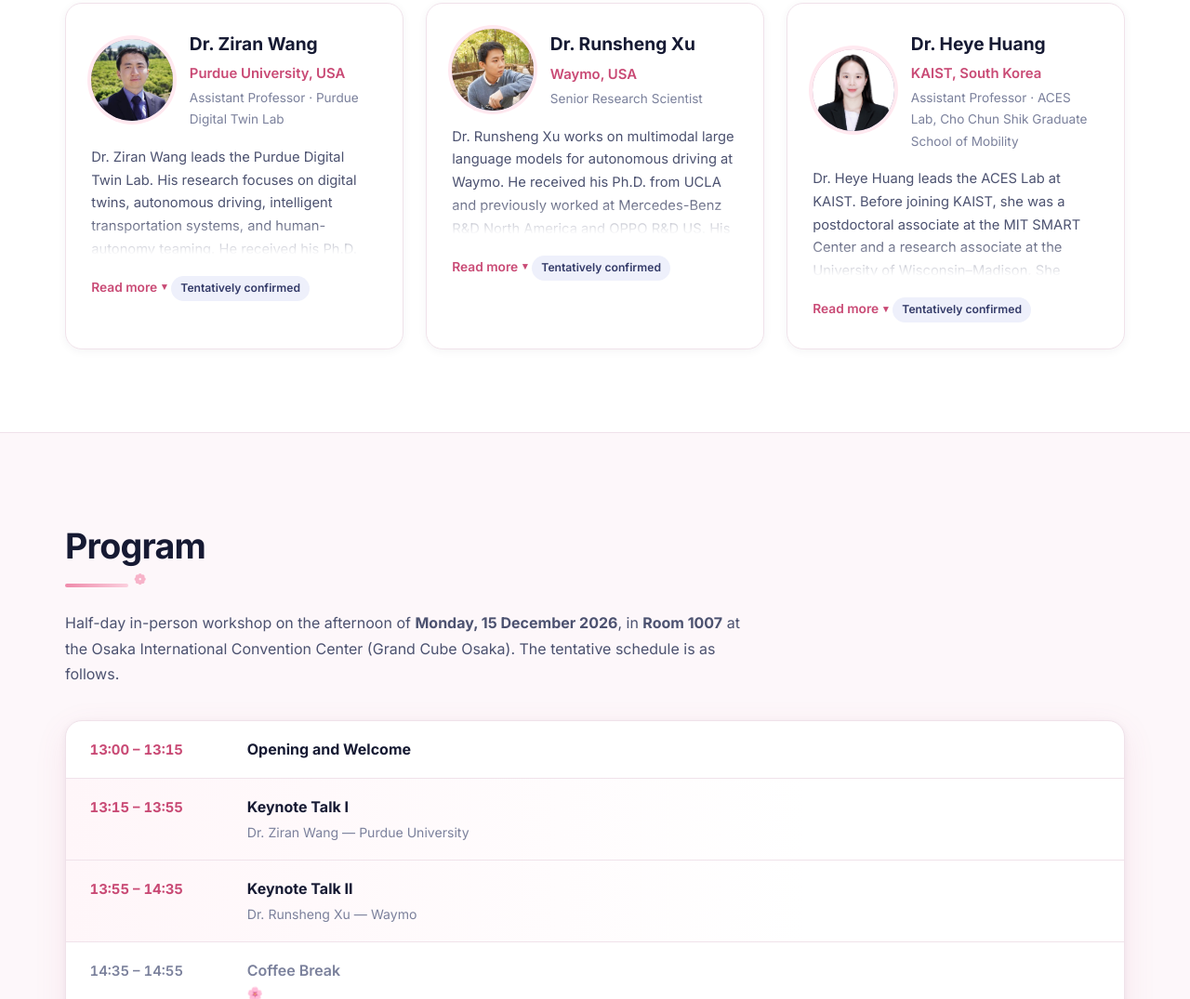
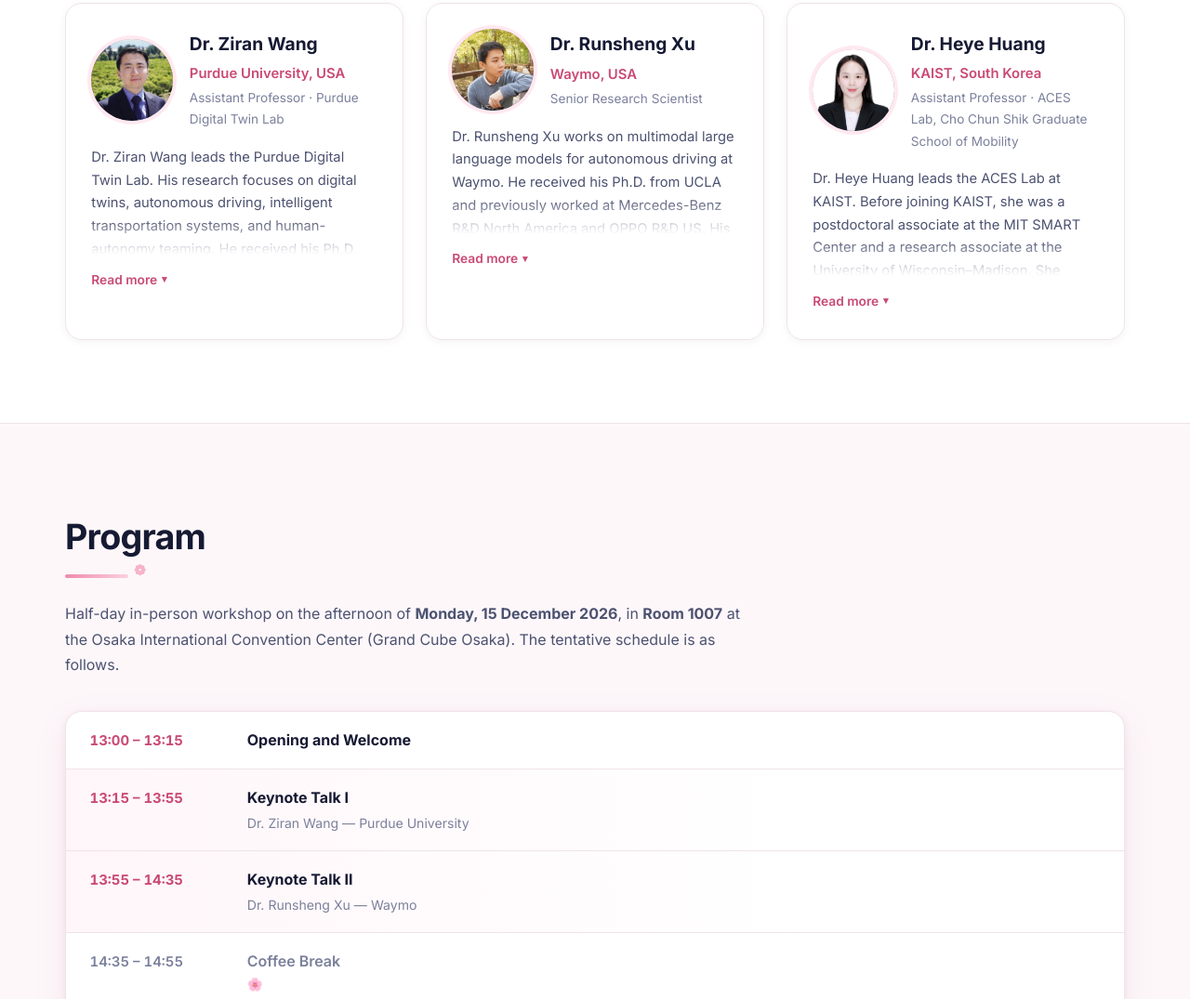
Before and after one commit to mengsiwei/MIRAI_ACCV_Workshop, a plain HTML site: page index.html in a window 1280 px wide. Shown: the part 2758-3833 px from the top of the page at 93% size. Drawn offline with Linux system fonts and the light colour scheme; a web font is replaced by a local one.

```diff
--- a/assets/style.css
+++ b/assets/style.css
@@ -479,17 +479,6 @@ a:hover { text-decoration: underline; }
   .bio-toggle::after { transition: none; }
 }
 
-.tentative {
-  display: inline-block;
-  margin: 1rem 0 0;
-  padding: .2rem .65rem;
-  font-size: .76rem;
-  font-weight: 600;
-  color: var(--indigo-700);
-  background: var(--lav-100);
-  border-radius: 999px;
-}
-
 /* ---------- Program ---------- */
 .program-card {
   background: #fff;
--- a/index.html
+++ b/index.html
@@ -168,7 +168,6 @@
           California, Riverside, and has authored more than 80 publications and 50 patent applications. His work has
           received the U.S. Department of Transportation Dissertation Award and multiple SAE best paper awards.
         </p>
-        <p class="tentative">Tentatively confirmed</p>
       </article>
 
       <article class="speaker-card">
@@ -188,7 +187,6 @@
           IEEE Transactions, and has led influential open-source projects such as OpenCDA, OPV2V, V2V4Real, V2X-DiT,
           and WOD-E2E.
         </p>
-        <p class="tentative">Tentatively confirmed</p>
       </article>
 
       <article class="speaker-card">
@@ -210,7 +208,6 @@
           Rising Star Award from Tsinghua University, the World Intelligent Transportation Young Leaders Development
           Program, five Best Paper Awards, and the First Prize of the Beijing Science and Technology Progress Award.
         </p>
-        <p class="tentative">Tentatively confirmed</p>
       </article>
 
     </div>
```
